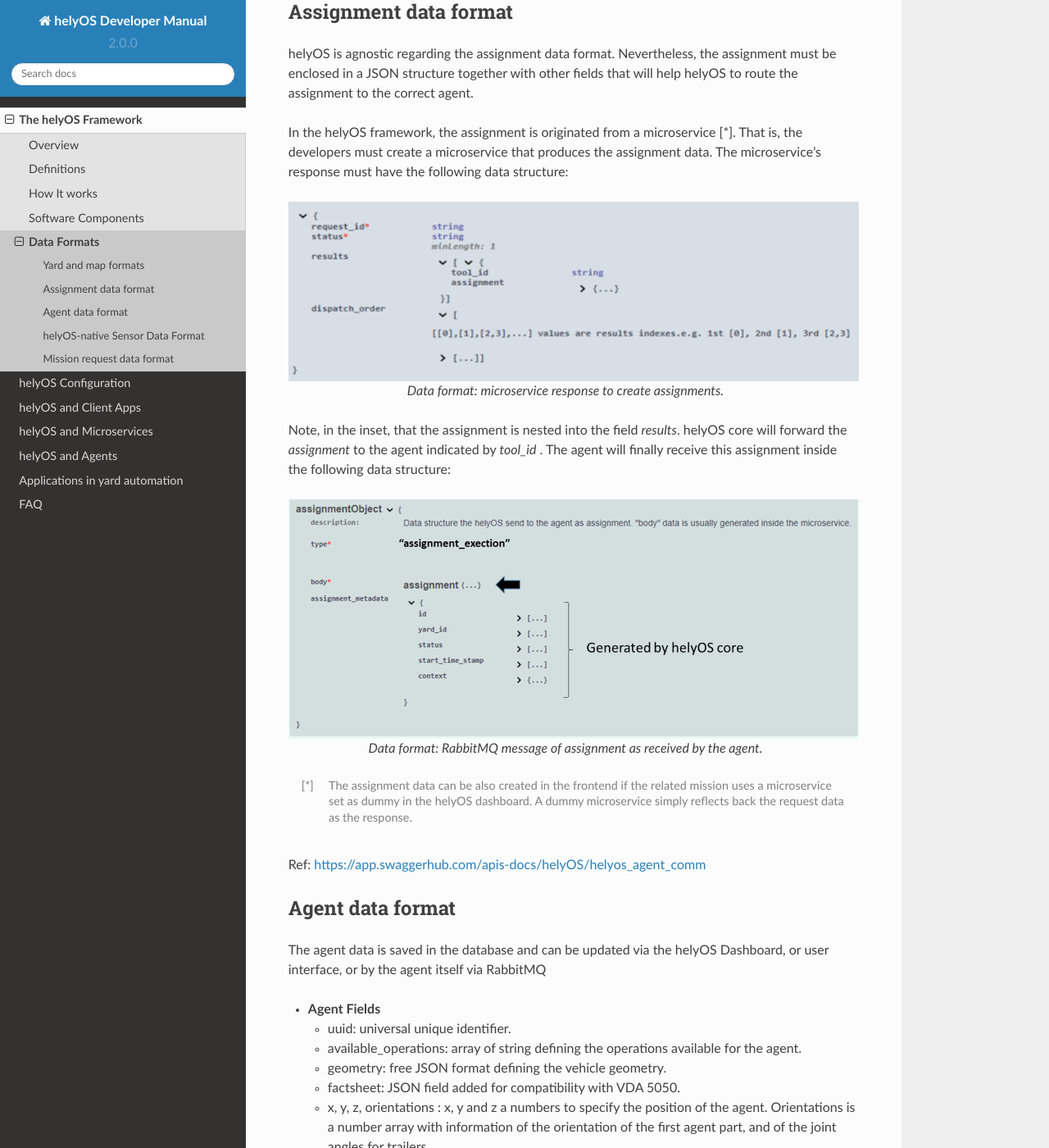
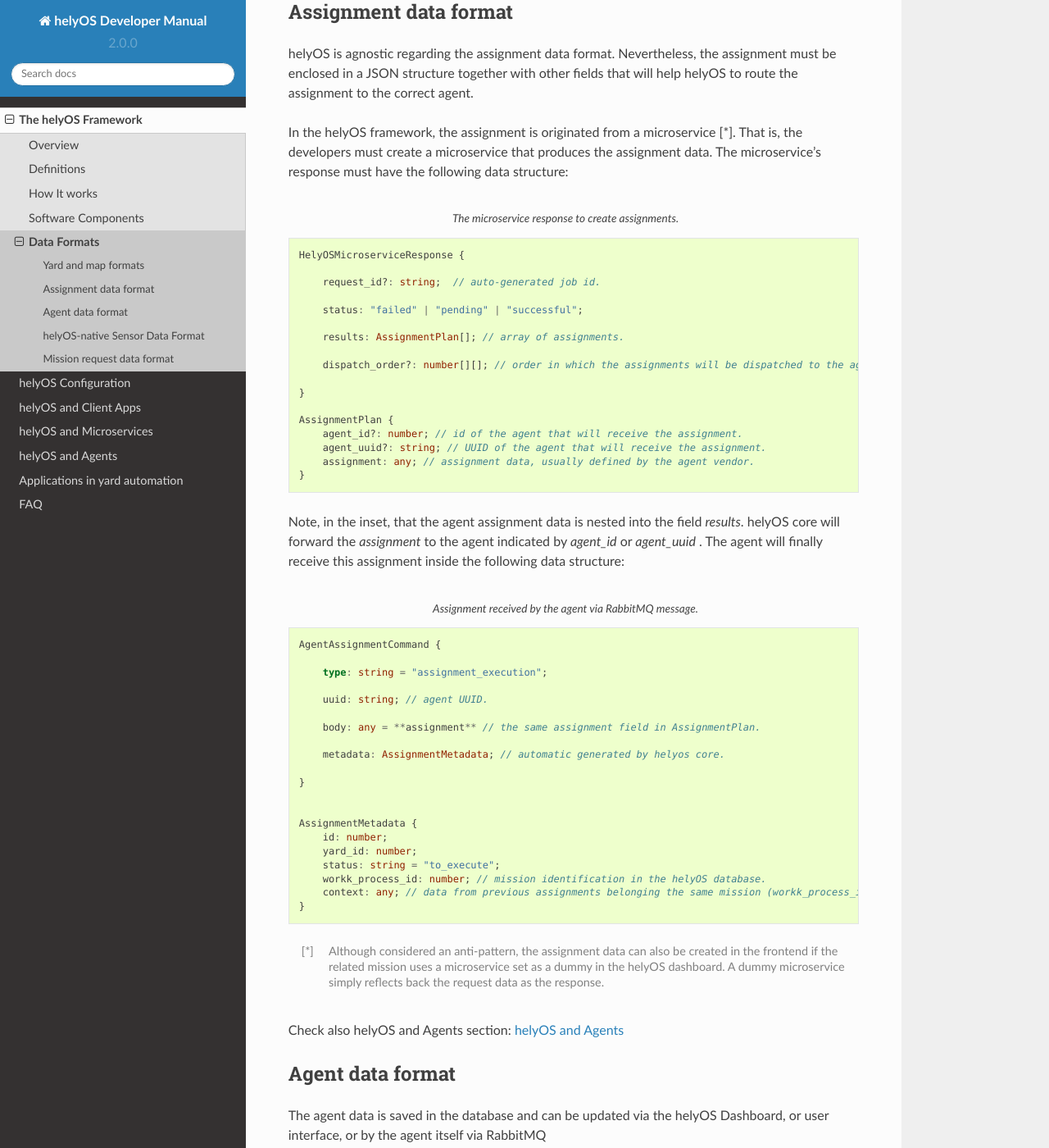
Before and after one commit to FraunhoferIVI/helyos-documentation, a Sphinx documentation site: the page built from docs/source/1-the-helyos-framework/data-formats.rst, in a window 1280 px wide and 1400 px high, scrolled down 1082 px. Shown: the whole window at 82% size. Built offline with Sphinx 7.4.7 and the Read the Docs theme 2.0.0, drawn with Linux system fonts in a browser that asks for light colours; some of the changed text lies outside the part shown.

Commit message:
improve description of data formats

```diff
--- a/docs/source/1-the-helyos-framework/data-formats.rst
+++ b/docs/source/1-the-helyos-framework/data-formats.rst
@@ -40,24 +40,61 @@
 
 In the helyOS framework, the assignment is originated from a microservice [*]. That is, the developers must create a microservice that produces the assignment data. The  microservice's response must have the following data structure:
 
-.. figure:: ./img/request-data-format.png
-    :align: center
-    :width: 700
+.. code-block:: typescript
+    :caption:  The microservice response to create assignments.
 
-    Data format: microservice response to create assignments.
+    HelyOSMicroserviceResponse {
 
-Note, in the inset, that the assignment is nested into the field *results*.  helyOS core will forward the *assignment* to the agent indicated by *tool_id* . The agent will finally receive this assignment inside the following data structure:
+        request_id?: string;  // auto-generated job id.
 
-.. figure:: ./img/assignment-data-format.png
-    :align: center
-    :width: 700
+        status: "failed" | "pending" | "successful";
 
-    Data format: RabbitMQ message of assignment as received by the agent.
+        results: AssignmentPlan[]; // array of assignments.
+
+        dispatch_order?: number[][]; // order in which the assignments will be dispatched to the agents.
+
+    }
+
+    AssignmentPlan {
+        agent_id?: number; // id of the agent that will receive the assignment.
+        agent_uuid?: string; // UUID of the agent that will receive the assignment.
+        assignment: any; // assignment data, usually defined by the agent vendor.
+    }
 
 
-.. [*] The assignment data can be also created in the frontend if the related mission uses a microservice set as dummy in the helyOS dashboard. A dummy microservice simply reflects back the request data as the response.
+Note, in the inset, that the agent assignment data is nested into the field *results*.  helyOS core will forward the *assignment* to the agent indicated by *agent_id* or *agent_uuid* . The agent will finally receive this assignment inside the following data structure:
 
-Ref: https://app.swaggerhub.com/apis-docs/helyOS/helyos_agent_comm
+.. code-block:: typescript
+    :caption:  Assignment received by the agent via RabbitMQ message.
+
+    AgentAssignmentCommand {
+
+        type: string = "assignment_execution";
+
+        uuid: string; // agent UUID.
+
+        body: any = **assignment** // the same assignment field in AssignmentPlan.
+
+        metadata: AssignmentMetadata; // automatic generated by helyos core.
+
+    }
+
+
+    AssignmentMetadata {
+        id: number;
+        yard_id: number;
+        status: string = "to_execute";
+        workk_process_id: number; // mission identification in the helyOS database.
+        context: any; // data from previous assignments belonging the same mission (workk_process_id).
+    }
+
+
+
+
+.. [*] Although considered an anti-pattern, the assignment data can also be created in the frontend if the related mission uses a microservice set as a dummy in the helyOS dashboard. A dummy microservice simply reflects back the request data as the response.
+
+
+Check also helyOS and Agents section: :ref:`helyOS and Agents <helyos-and-agents>`
 
 
 Agent data format
@@ -101,7 +138,7 @@
         yardId: number,
         workProcessTypeName: string
         status: string
-        toolIds: array of numbers
+        agentIds: array of numbers
         waitFreeAgent: boolean
         data: {…}
     }
--- a/docs/source/5-communication-between-helyos-and-agents/5-index.rst
+++ b/docs/source/5-communication-between-helyos-and-agents/5-index.rst
@@ -1,3 +1,5 @@
+.. _helyos-and-agents:
+
 helyOS and Agents
 =======================================
 Communication between helyOS and agents is conveyed by the RabbitMQ message broker. Most of the messages are sent and received using topic exchanges. The agent identification number (uuid) must be registered in the helyOS database. This can be done via dashboard or via a direct GraphQL request, or, in special cases, automatically during the “check-in” process via a registration token.
```
Also changed, not shown: other parts of docs/source/1-the-helyos-framework/data-formats.rst (+2 -2 lines), docs/source/4-helyos-and-microservices/helyos-request.rst (+8 -4 lines).
